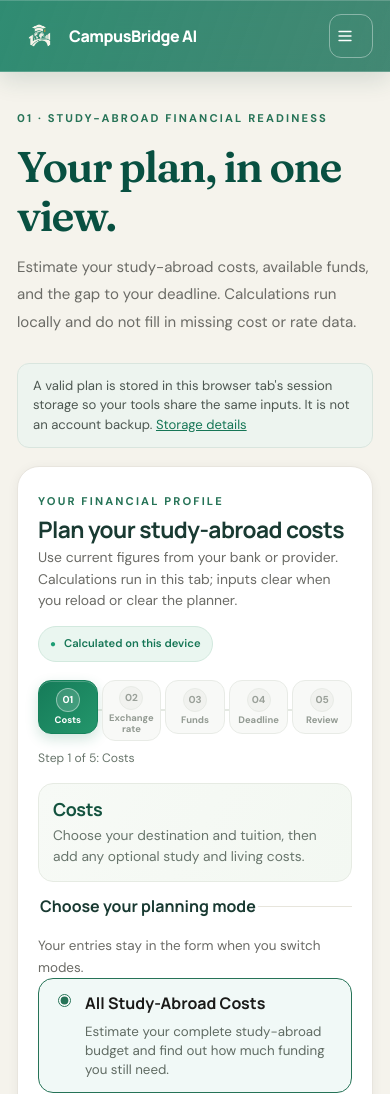
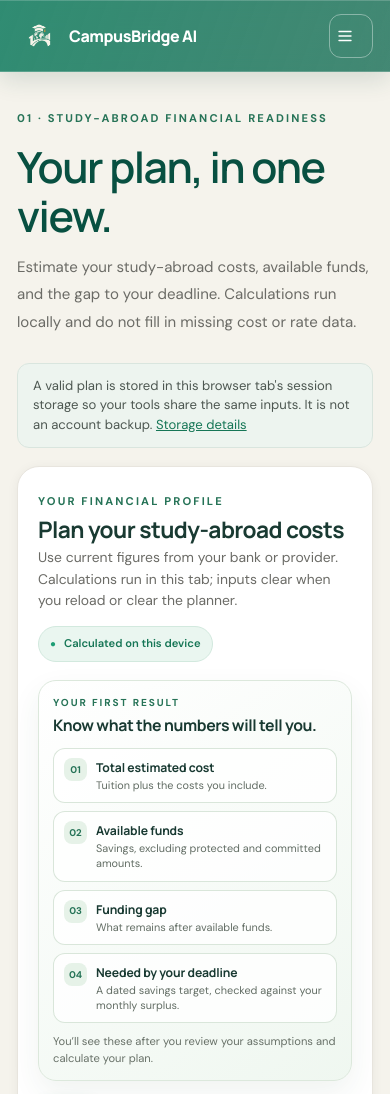
Before and after one commit to istiaksiam141/FinTech, a website: page planner.html in a window 390 px wide. Shown: the top 1094 px of the page. Drawn offline with nearby package versions, Linux system fonts and the light colour scheme; no server answers.

Commit message:
Refactor HTML structure and update font styles across multiple pages; enhance privacy policy details and improve report generation functionality.

```diff
--- a/js/planner-steps.js
+++ b/js/planner-steps.js
@@ -6,6 +6,7 @@
 
   const fieldsets = [...form.querySelectorAll(":scope > fieldset.formSection")];
   const intro = form.querySelector(":scope > .formIntro");
+  const outcomePreview = form.querySelector(":scope > .plannerOutcomePreview");
   const footer = form.querySelector(":scope > .formFooter");
   const planningMode = form.querySelector(":scope > .planningModeSelector");
   const requiredHint = form.querySelector(":scope > .requiredHint");
@@ -182,7 +183,7 @@
   progressStatus.className = "plannerProgressStatus";
   progressStatus.setAttribute("aria-live", "polite");
   stepper.append(progress, progressStatus, ...panels);
-  intro.after(stepper);
+  (outcomePreview || intro).after(stepper);
   const stageErrors = panels.map(panel => panel.querySelector(".plannerStepError"));
   const progressButtons = [...progress.querySelectorAll("button")];
   const requiredControls = [...form.querySelectorAll("[required]")].map(control => ({
--- a/planner.html
+++ b/planner.html
@@ -8,7 +8,7 @@
   <title>Financial Planner — CampusBridge AI</title>
   <link rel="preconnect" href="https://fonts.googleapis.com">
   <link rel="preconnect" href="https://fonts.gstatic.com" crossorigin>
-  <link href="https://fonts.googleapis.com/css2?family=DM+Sans:wght@400;500;600;700&family=Fraunces:ital,wght@0,400;0,600;1,400&family=Manrope:wght@400;500;600;700;800&display=swap" rel="stylesheet">
+  <link href="https://fonts.googleapis.com/css2?family=DM+Sans:wght@400;500;600;700&family=Manrope:wght@400;500;600;700;800&display=swap" rel="stylesheet">
   <link rel="stylesheet" href="/styles/site.css">
 </head>
 <body data-page="planner">
@@ -38,6 +38,16 @@
       <div class="sectionHead"><span class="eyebrow">01 · Study-abroad financial readiness</span><h2>Your plan, in one view.</h2><p>Estimate your study-abroad costs, available funds, and the gap to your deadline. Calculations run locally and do not fill in missing cost or rate data.</p></div>
       <div class="plannerGrid"><form class="surface formCard" id="profileForm">
         <div class="formIntro"><div><span class="eyebrow">Your financial profile</span><h3>Plan your study-abroad costs</h3><p>Use current figures from your bank or provider. Calculations run in this tab; inputs clear when you reload or clear the planner.</p></div><span class="formSecure"><span aria-hidden="true">●</span> Calculated on this device</span></div>
+        <section class="plannerOutcomePreview" aria-labelledby="plannerOutcomeTitle">
+          <div class="plannerOutcomeIntro"><span class="eyebrow">Your first result</span><h2 id="plannerOutcomeTitle">Know what the numbers will tell you.</h2></div>
+          <div class="plannerOutcomeGrid">
+            <article><span class="plannerOutcomeNumber" aria-hidden="true">01</span><div><h3>Total estimated cost</h3><p>Tuition plus the costs you include.</p></div></article>
+            <article><span class="plannerOutcomeNumber" aria-hidden="true">02</span><div><h3>Available funds</h3><p>Savings, excluding protected and committed amounts.</p></div></article>
+            <article><span class="plannerOutcomeNumber" aria-hidden="true">03</span><div><h3>Funding gap</h3><p>What remains after available funds.</p></div></article>
+            <article><span class="plannerOutcomeNumber" aria-hidden="true">04</span><div><h3>Needed by your deadline</h3><p>A dated savings target, checked against your monthly surplus.</p></div></article>
+          </div>
+          <p class="plannerOutcomeNote">You’ll see these after you review your assumptions and calculate your plan.</p>
+        </section>
         <fieldset class="planningModeSelector" aria-describedby="planningModeHelp"><legend>Choose your planning mode</legend><p id="planningModeHelp" class="small muted">Your entries stay in the form when you switch modes.</p><div class="planningModeChoices"><label class="planningModeCard isSelected"><input type="radio" name="planningMode" value="all-costs" checked><span><strong>All Study-Abroad Costs</strong><small>Estimate your complete study-abroad budget and find out how much funding you still need.</small></span></label><label class="planningModeCard"><input type="radio" name="planningMode" value="tuition-only"><span><strong>Tuition Only</strong><small>Calculate your tuition costs and the funding gap for tuition.</small></span></label></div><p id="planningModeNote" class="planningModeNote" aria-live="polite">Optional cost estimates left blank are not included in the total.</p></fieldset>
         <p class="requiredHint"><span aria-hidden="true">*</span> Required fields are marked. Optional cost, savings, and fee estimates can be left blank if they do not apply.</p>
         <fieldset class="formSection"><legend><span class="stepNumber">01</span>Destination &amp; tuition</legend><div class="fieldGrid">
@@ -98,7 +108,7 @@
       </div>
     </div></section>
     <section class="section" id="assistant"><div class="wrap">
-      <div class="sectionHead"><span class="eyebrow">03 · Explainable assistant</span><h2>Ask about your plan.</h2><p>Tuition calculations and quote comparisons stay in your browser. General questions are sent to CampusBridge AI for an explanation; the assistant cannot access your plan, accounts, provider quotes, or payment tools.</p></div>
+      <div class="sectionHead"><span class="eyebrow">03 · Explanations after calculation</span><h2>Understand your results.</h2><p>The planner is the source of your validated financial figures; calculations and quote comparisons stay in your browser. The assistant can explain general concepts, but it does not calculate, verify, or change your plan.</p></div>
       <div class="surface assistantPanel"><label for="question">Your question</label><div class="privacyNotice" role="note"><strong>Before you ask</strong><span>Supported planning and quote questions are answered locally. General questions are sent to the AI assistant. Do not include your name, student ID, account details, or other sensitive information. Your financial form and quote entries are not included.</span></div><div class="askRow"><input id="question" type="text" maxlength="1000" autocomplete="off" placeholder="Ask a general question about tuition planning"><button class="button primary" id="askButton" type="button">Ask CampusBridge</button></div><p id="assistant-inline-status" class="small muted" role="status" aria-live="polite"></p><div id="answer" class="answer assistantConversation" role="log" aria-live="polite" aria-relevant="additions text">Try asking about your funding gap, monthly savings, or transfer fees.</div><div class="activityHead"><h3>Recent actions in this tab</h3><button class="button smallbtn" id="clearLog" type="button">Clear activity</button></div><ol id="activityLog" class="activityLog"></ol><p class="small muted">The activity list is held in this page and does not include your question text or financial values.</p></div>
     </div></section>
     <section class="section" id="privacy"><div class="wrap">
--- a/styles/site.css
+++ b/styles/site.css
@@ -10,7 +10,7 @@
     :root{color-scheme:light;--ink:#1a1a18;--muted:#6b6b66;--quiet:#77766f;--navy:#fdfcf9;--panel:#fff;--panel2:#f7f6f2;--line:#e8e5de;--cyan:#1d9e75;--mint:#e1f5ee;--gold:#d9593f;--r:20px;font-family:'DM Sans',system-ui,sans-serif}
     body{background:#fdfcf9;color:var(--ink);font-family:'DM Sans',system-ui,sans-serif}
     body:before{display:none}
-    h1,h2,.sectionHead h2,.requirementsAside h2{font-family:Fraunces,Georgia,serif;letter-spacing:-.035em;color:#085041}
+    h1,h2,.sectionHead h2,.requirementsAside h2{font-family:Manrope,sans-serif;letter-spacing:-.035em;color:#085041}
     h3{font-family:'DM Sans',sans-serif;letter-spacing:-.025em;color:#193a32}
     .topbar,.topbar.scrolled{background:rgba(253,252,249,.94);border-color:#e8e5de;box-shadow:0 1px 0 rgba(26,26,24,.025);backdrop-filter:blur(16px)}
     .brand{color:#085041;font-family:'DM Sans',sans-serif}
@@ -111,7 +111,7 @@
     .connectSection{background:rgba(233,224,203,.32)}
     @media(max-width:640px){.navlinks{background:rgba(250,247,240,.98)}}
     .hero{background:radial-gradient(ellipse at 82% 13%,rgba(190,151,79,.12),transparent 34%),radial-gradient(ellipse at 14% 78%,rgba(29,158,117,.055),transparent 32%),#f8f4eb;color:#1a1a18;font-family:'DM Sans',system-ui,sans-serif}
-    .hero h1,.hero h2,.hero h3{font-family:Fraunces,Georgia,serif;color:#085041;letter-spacing:-.035em}
+    .hero h1,.hero h2,.hero h3{font-family:Manrope,sans-serif;color:#085041;letter-spacing:-.035em}
     .hero h1 em{font-style:italic;background:none;color:#b75539}
     .hero .lead{color:#64655e}
     .hero .trustline{color:#646b62}
@@ -154,7 +154,7 @@
     .deadlineCalendar{position:absolute;z-index:15;top:calc(100% + 10px);left:0;width:min(340px,calc(100vw - 48px));padding:17px;border:1px solid #e6e2d8;border-radius:18px;background:#fffefa;box-shadow:0 20px 55px rgba(34,49,39,.18),0 3px 10px rgba(34,49,39,.06);color:#28372f}
     .deadlineCalendar[hidden]{display:none}
     .calendarNav{display:flex;align-items:center;justify-content:space-between;gap:12px;margin-bottom:14px}
-    .calendarMonth{color:#193a32;font:600 1rem Fraunces,Georgia,serif}
+    .calendarMonth{color:#193a32;font:600 1rem Manrope,sans-serif}
     .calendarNavButtons{display:flex;gap:6px}
     .calendarNav button{display:grid;width:34px;height:34px;place-items:center;border:1px solid #e8e5de;border-radius:10px;background:#fff;color:#155b49;font-size:1.1rem;cursor:pointer}
     .calendarNav button:hover:not(:disabled){border-color:#a8cdb9;background:#f1faf6}
@@ -271,7 +271,7 @@ body[data-page="planner"] #home,body[data-page="planner"] #roadmap,body[data-pag
 :root,body{font-family:'DM Sans',sans-serif}
 h1,h2,h3,.hero h1,.hero h2,.hero h3{font-family:Manrope,sans-serif}
 .brand{font-family:Manrope,sans-serif}
-.hero h1{font-family:Fraunces,Georgia,serif;letter-spacing:-.035em}
+.hero h1{font-family:Manrope,sans-serif;letter-spacing:-.035em}
 .hero{font-family:'DM Sans',sans-serif}
 .hero .button{font-family:'DM Sans',sans-serif}
 .pageSummary:empty,.featureResults:empty,.answer:empty,.readinessReportPage:empty{display:none}
@@ -336,7 +336,7 @@ body[data-page="home"] .homeNotice p{margin-top:6px;color:#64655e}
 @media(max-width:900px){body[data-page="home"] .hero{min-height:auto;padding:126px 0 58px}body[data-page="home"] .heroGrid{grid-template-columns:1fr;gap:34px}body[data-page="home"] .heroCopy{max-width:760px}body[data-page="home"] .hero .homeCards{max-width:760px;grid-template-columns:minmax(0,1fr) minmax(190px,250px) minmax(0,1fr);gap:12px}}
 @media(max-width:640px){body[data-page="home"] .hero{padding:108px 0 46px}body[data-page="home"] .heroGrid{gap:28px}body[data-page="home"] .hero h1{font-size:clamp(2.8rem,12vw,4rem)}body[data-page="home"] .hero .lead{font-size:.98rem;line-height:1.72}body[data-page="home"] .hero .homeCards{grid-template-columns:repeat(2,minmax(0,1fr));grid-template-rows:auto;gap:10px}body[data-page="home"] .hero .homeCard{grid-area:auto;min-height:126px;padding:14px}body[data-page="home"] .homeGlobe{position:relative;top:auto;left:auto;grid-column:1/-1;grid-row:1;width:174px;margin:0 auto 2px;transform:none}body[data-page="home"] .hero .homeCard:nth-of-type(1){grid-area:2/1}body[data-page="home"] .hero .homeCard:nth-of-type(2){grid-area:2/2}body[data-page="home"] .hero .homeCard:nth-of-type(3){grid-area:3/1}body[data-page="home"] .hero .homeCard:nth-of-type(4){grid-area:3/2}body[data-page="home"] .hero .homeCard:nth-of-type(5){grid-area:4/1}body[data-page="home"] .hero .homeCard:nth-of-type(6){grid-area:4/2}body[data-page="home"] .hero .homeCard h2{font-size:.95rem}body[data-page="home"] .hero .homeCard p{font-size:.74rem}body[data-page="home"] .section{padding:66px 0}}
 @media(prefers-reduced-motion:reduce){body[data-page="home"] .homeGlobeAura,body[data-page="home"] .homeGlobeSphere,body[data-page="home"] .homeGlobeMap{animation:none}}
-.hero h1,.pageHero h1,.sectionHead h2,.requirementsAside h2{font-family:Fraunces,Georgia,serif;letter-spacing:-.035em;color:#085041}
+.hero h1,.pageHero h1,.sectionHead h2,.requirementsAside h2{font-family:Manrope,sans-serif;letter-spacing:-.035em;color:#085041}
 
 /* Planner layout follows the roomy, green-and-ivory reference while retaining the existing form and result behavior. */
 .wrap{width:min(1476px,calc(100% - 48px))}
@@ -866,12 +866,30 @@ body[data-page="planner"] #profileForm h5,
 body[data-page="planner"] #profileForm legend,
 body[data-page="planner"] #profileForm .planningModeCard strong{font-family:Manrope,sans-serif}
 
-/* Shared type system: keep large h1/h2 display treatments intact */
+/* Shared type system: keep large heading sizes and treatments intact */
 body[data-page]{font-family:'DM Sans',sans-serif}
 body[data-page] :is(button,input,select,textarea){font-family:'DM Sans',sans-serif}
-body[data-page] :is(h3,h4,h5,legend,summary,.calendarMonth){font-family:Manrope,sans-serif}
+body[data-page] :is(h1,h2,h3,h4,h5,legend,summary,.calendarMonth){font-family:Manrope,sans-serif}
 body[data-page] .brand{font-family:Manrope,sans-serif}
 body[data-page] .transferPageQuotes .providerNameLabel input{font-family:'DM Sans',sans-serif}
+
+/* Put the planner's calculation outcome before the input flow */
+body[data-page="planner"] .plannerOutcomePreview{max-width:100%;margin:0 0 16px;padding:18px;border:1px solid #dce8dc;border-radius:18px;background:linear-gradient(145deg,rgba(255,255,255,.9),rgba(237,246,238,.88));box-shadow:0 12px 30px rgba(38,87,55,.07)}
+body[data-page="planner"] .plannerOutcomeIntro{display:flex;align-items:baseline;justify-content:space-between;gap:10px;margin-bottom:12px}
+body[data-page="planner"] .plannerOutcomeIntro .eyebrow{flex:none;font-size:.63rem}
+body[data-page="planner"] .plannerOutcomeIntro h2{color:#193a32;font:700 .99rem Manrope,sans-serif;letter-spacing:-.025em}
+body[data-page="planner"] .plannerOutcomeGrid{display:grid;grid-template-columns:repeat(2,minmax(0,1fr));gap:8px}
+body[data-page="planner"] .plannerOutcomeGrid article{display:flex;min-width:0;align-items:flex-start;gap:9px;padding:10px;border:1px solid rgba(213,228,214,.9);border-radius:12px;background:rgba(255,255,255,.8)}
+body[data-page="planner"] .plannerOutcomeNumber{display:grid;width:23px;height:23px;flex:0 0 23px;place-items:center;border-radius:8px;background:#e6f2e8;color:#267357;font-size:.61rem;font-weight:800}
+body[data-page="planner"] .plannerOutcomeGrid h3{margin:1px 0 2px;color:#193a32;font:700 .76rem Manrope,sans-serif;letter-spacing:-.01em}
+body[data-page="planner"] .plannerOutcomeGrid p{color:#626d64;font-size:.68rem;line-height:1.4}
+body[data-page="planner"] .plannerOutcomeNote{margin-top:10px;color:#687168;font-size:.7rem;line-height:1.45}
+@media(max-width:520px){
+  body[data-page="planner"] .plannerOutcomePreview{padding:14px}
+  body[data-page="planner"] .plannerOutcomeIntro{align-items:flex-start;flex-direction:column;gap:3px}
+  body[data-page="planner"] .plannerOutcomeGrid{grid-template-columns:1fr}
+  body[data-page="planner"] .plannerOutcomeGrid article{padding:9px 10px}
+}
 
 /* Shared warm ivory and evergreen theme */
 :root{color-scheme:light;--ink:#1a1a18;--muted:#606b63;--quiet:#77776f;--navy:#f5f3ec;--panel:#fffefa;--panel2:#f8f7f2;--line:#e7e5dc;--cyan:#267357;--mint:#8fc6a5;--gold:#c9a969}
```
Also changed, not shown: account.html (+1 -1 lines), assistant.html (+2 -2 lines), index.html (+3 -3 lines), privacy.html (+1 -1 lines), report.html (+1 -1 lines), roadmap.html (+1 -1 lines), savings.html (+1 -1 lines), stress-tests.html (+1 -1 lines), tests/pages.test.cjs (+30 -1 lines), transfers.html (+1 -1 lines).
